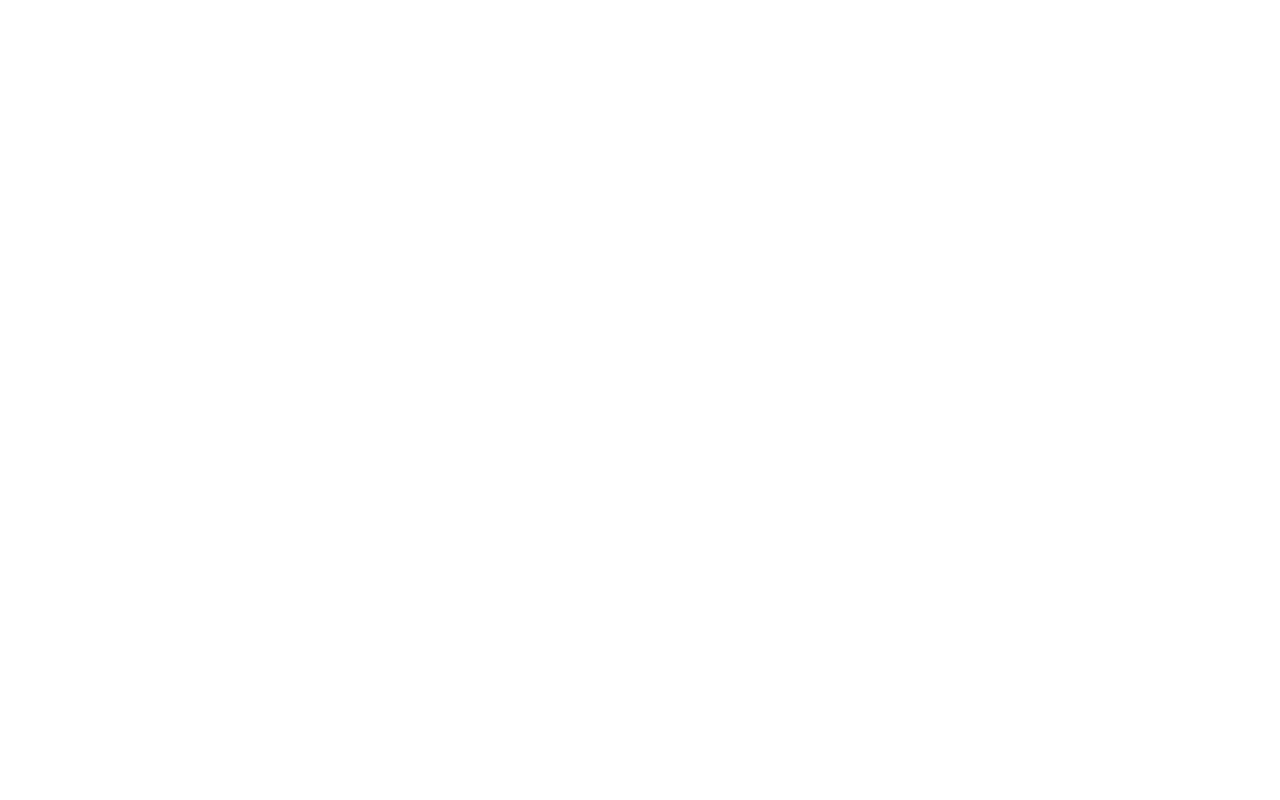
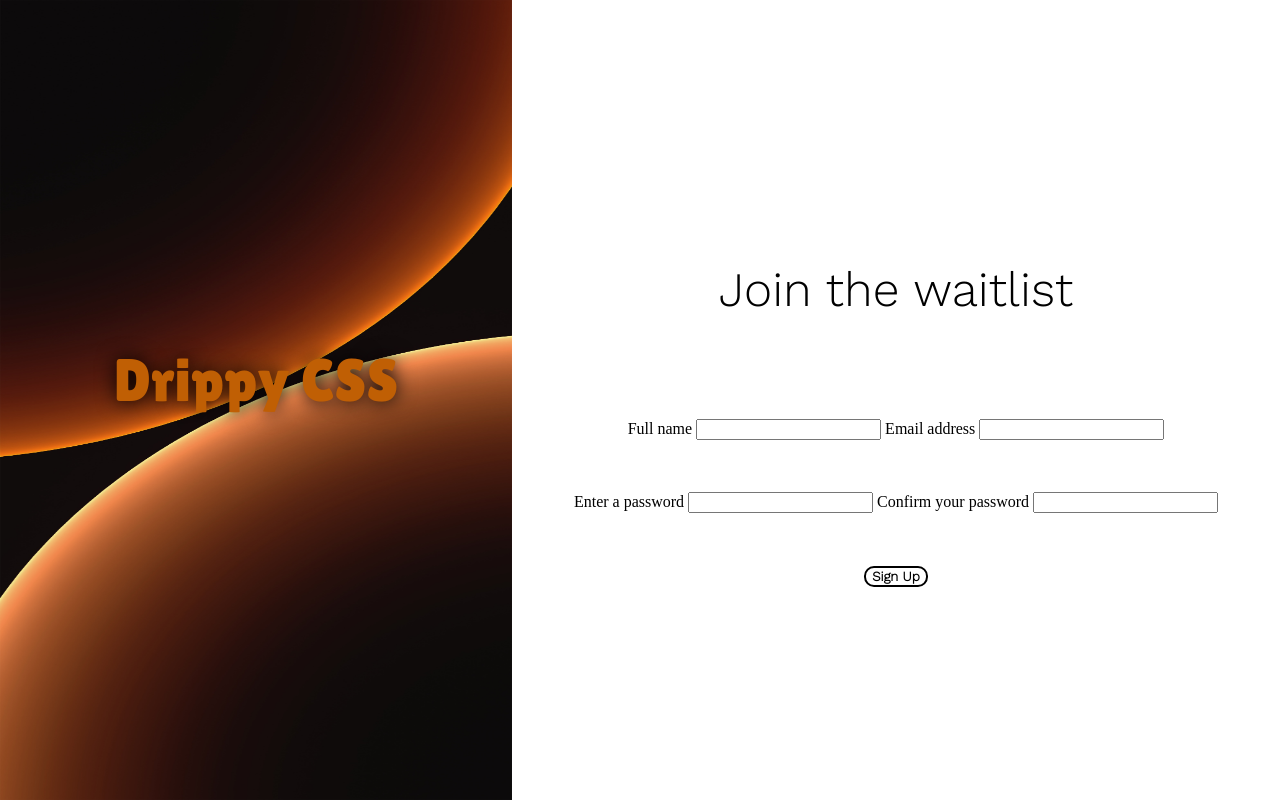
Before and after one commit to lucasahu/sign-up-form, a plain HTML site: page index.html in a window 1280 px wide. Drawn offline with nearby package versions, Linux system fonts and the light colour scheme.

Commit message:
Add basic form structure and image

```diff
--- a/index.html
+++ b/index.html
@@ -8,6 +8,37 @@
     <link rel="stylesheet" href="style.css">
 </head>
 <body>
-
+    <div class="main">
+        <div class="left-col">
+            <img class="banner" src="./image/warren-umoh-FC-2ilPSO6A-unsplash.jpg" alt="cool apple-like picture">
+            <p class="logo">Drippy CSS</p>
+        </div>
+        <div class="right-col">
+            <div class="spacer-top"></div>
+            <form action="data.txt" method="post">
+                <div class="form">
+                    <div class="row-1">
+                        <p class="form-title">Join the waitlist</p>
+                    </div>
+                    <div class="row-2">
+                        <label for="full-name">Full name</label>
+                        <input type="text" name="full-name" id="full-name">
+                        <label for="email">Email address</label>
+                        <input type="email" name="email" id="email">
+                    </div>
+                    <div class="row-3">
+                        <label for="password">Enter a password</label>
+                        <input type="password" name="password" id="password">
+                        <label for="confirm-password">Confirm your password</label>
+                        <input type="password" name="confirm-password" id="confirm-password">
+                    </div>
+                    <div class="row-4">
+                        <button type="submit">Sign Up</button>
+                    </div>
+                </div>
+            </form>
+            <div class="spacer-bottom"></div>
+        </div>
+    </div>
 </body>
 </html>
--- a/style.css
+++ b/style.css
@@ -0,0 +1,83 @@
+@import url('https://fonts.googleapis.com/css2?family=Lilita+One&family=Work+Sans:ital,wght@0,300;1,300&display=swap');
+/* Google fonts */
+
+body {
+    margin: 0;
+    padding: 0;
+}
+
+.main {
+    display: flex;
+}
+
+.right-col {
+    flex: 1;
+    display: flex;
+    flex-direction: column;
+    justify-content: space-between;
+    align-items: center;
+}
+
+.left-col {
+    display: flex;
+    overflow: hidden;
+    height: 100vh;
+    width: 40vw;
+}
+
+.logo {
+    font-size: 60px;
+    font-family: 'Lilita One', cursive;
+    text-shadow: 0px 0px 20px black;
+    color: #c05f04;
+    position: absolute;
+    top: 40%;
+    left: 20%;
+    transform: translate(-50%, -50%);
+}
+
+.banner {
+    width: 100vw;
+    height: 100vh;
+}
+
+.form-title {
+    font-size: 48px;
+    font-family: 'Work Sans', sans-serif;
+}
+
+.form {
+    display: flex;
+    flex-direction: column;
+    align-items: center;
+    justify-content: space-evenly;
+    width: 100%;
+    height: 100%;
+}
+
+form {
+    width: 100%;
+    height: 60%;
+    display: flex;
+    justify-content: center;
+    align-items: center;
+}
+
+.spacer-top {
+    width: 100%;
+    height: 20%;
+}
+
+.spacer-bottom {
+    width: 100%;
+    height: 20%;
+}
+
+button {
+    border-radius: 10px;
+    border: 2px solid black;
+    background-color: white;
+    font-family: 'Work Sans', sans-serif;
+    font-weight: bold;
+
+}
```
Also changed, not shown: image/warren-umoh-FC-2ilPSO6A-unsplash.jpg (added).
